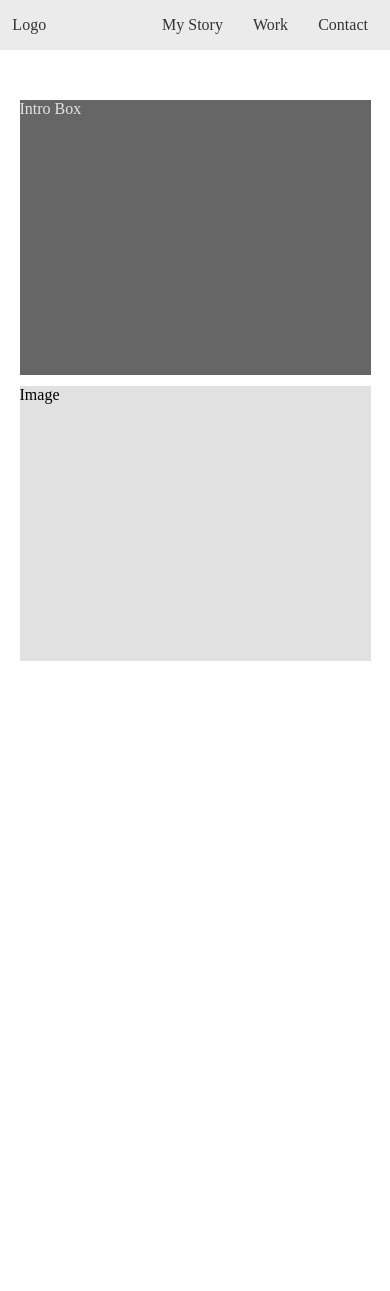
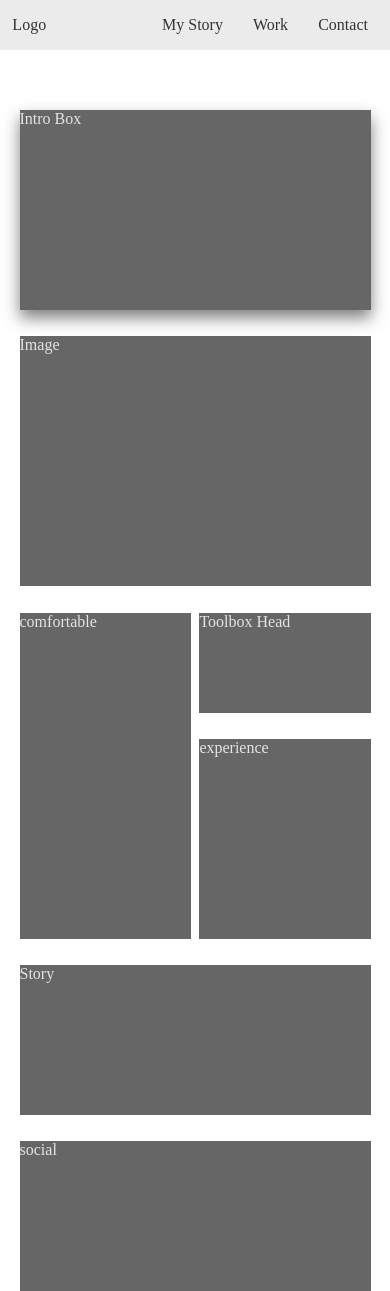
Before and after one commit to jlbroughton88/Portfolio-Next, a Next.js app: page / in a window 390 px wide. Before the commit the page ends 844 px from the top, so only its background shows below. Built offline with nearby package versions, Linux system fonts and the light colour scheme.

Commit message:
home page layout done

```diff
--- a/pages/index.js
+++ b/pages/index.js
@@ -7,8 +7,14 @@ const index = () => (
         <Navbar />
         <div className="mainDiv">
             <div className="surroundingDiv">
-                <div className="introBox"> Intro Box </div>
-                <div className="imageBox">Image </div>
+                    <div className="introBox"> Intro Box </div>
+                    <div className="imageBox">Image </div>
+                    <div className="toolboxHeadBox">Toolbox Head</div>
+                    <div className="comfortableBox">comfortable</div>
+                    <div className="experienceBox">experience</div>
+                    <div className="toolsBox">tools</div>
+                    <div className="storyBox">Story</div>
+                    <div className="socialBox">social</div>
             </div>
         </div>
 
--- a/public/css/index.scss
+++ b/public/css/index.scss
@@ -2,6 +2,11 @@
     display: flex;
     justify-content: center;
     align-items: center;
+}
+
+@mixin test-color{
+    background: #666;
+    color: #e4e4e4;
 }
 
 html, body{
@@ -15,47 +20,134 @@ html, body{
         @include flex-center();
 
         .surroundingDiv{
-            margin-top: 50px;
-            width: 90%;
-            @include flex-center();
-            display: grid;
-            grid-template-columns: repeat(3, 1fr);
-            grid-template-rows: 275px 275px;
-            grid-gap: 2%;
-            min-width: 720px;
+                width: 100%;
+                margin-top: 60px;
+                @include flex-center();
+                display: grid;
+                grid-template-columns: repeat(6, 1fr);
+                grid-template-rows: 200px 100px 200px 150px 150px;
+                grid-gap: 4%;
+                min-width: 720px;
+                max-width: 800px;
 
                 .introBox{
                     height: 100%;
-                    grid-column: 1/3;
-                    background: #666;
-                    color: #e4e4e4;
+                    grid-column: 1/5;
+                    grid-row: 1;
+                    @include test-color();
                     display: flex;
+                    box-shadow: 0 8px 15px rgba(0, 0, 0, 0.5);
                 }
 
                 .imageBox{
                     height: 100%;
-                    grid-column: 3;
-                    background: #e1e1e1;
+                    grid-column: 5/7;
+                    grid-row: 1;
+                    @include test-color();
+                }
+
+
+                .toolboxHeadBox{
+                    height: 100%;
+                    grid-row: 2;
+                    grid-column: 3/7;
+                    @include test-color();
+                }
+
+                .comfortableBox{
+                    height: 100%;
+                    grid-column: 1/3;
+                    grid-row: 2/4;
+                    @include test-color();
+                }
+
+                .experienceBox{
+                    height: 100%;
+                    grid-column: 3/5;
+                    grid-row: 3;
+                    @include test-color();
+                }
+
+                .toolsBox{
+                    height: 100%;
+                    grid-column: 5/7;
+                    grid-row: 3;
+                    @include test-color();
+                }
+
+                .storyBox{
+                    height: 100%;
+                    grid-column: 1/7;
+                    grid-row: 4;
+                    @include test-color();
+                };
+
+                .socialBox{
+                    height: 100%;
+                    grid-column: 1/7;
+                    grid-row: 5;
+                    @include test-color();
+                 };
+            }
+
+
+        // }
+
+        // FIRST RESIZE
+        @media(max-width: 850px) {
+            .surroundingDiv{
+                grid-gap: 2.5%;
+                min-width: inherit;
+                width: 93%;
             }
         }
 
-        @media(max-width: 755px) {
-            .surroundingDiv {
-                grid-template-columns: repeat(2, 1fr);
-                min-width: 550px;
+        // SECOND RESIZE
+        @media(max-width: 600px) {
+            .surroundingDiv{
+                width: 90%;
+                grid-template-rows: 200px 250px 100px 200px 150px 150px;
 
-                .introBox{ grid-column: 1; }
-                .imageBox{ grid-column: 2; }
+                .introBox{
+                    grid-column: 1/7;
+                    grid-row: 1;
+                }
+
+                .imageBox{
+                    grid-column: 1/7;
+                    grid-row: 2;
+                }
+
+                .toolboxHeadBox{
+                    grid-column: 4/7;
+                    grid-row: 3;
+                 }
+
+                .comfortableBox{
+                    grid-column: 1/4;
+                    grid-row: 3/5; }
+
+
+                .experienceBox{
+                    grid-column: 4/7;
+                    grid-row: 4;
+                }
+
+                .toolsBox{
+                    display: none;
+                    grid-row: 4;
+                 }
+
+                .storyBox{
+                    grid-column: 1/7;
+                    grid-row: 5;
+                 };
+
+                .socialBox{
+                    grid-column: 1/7;
+                    grid-row: 6;
+                 };
             }
         }
-
-        @media(max-width: 585px) {
-            .surroundingDiv{
-                min-width: inherit;
-                .introBox{ grid-column: span 2;  }
-                .imageBox{ grid-column: span 2; }
-            }
-        }
-
     }
 }
```
